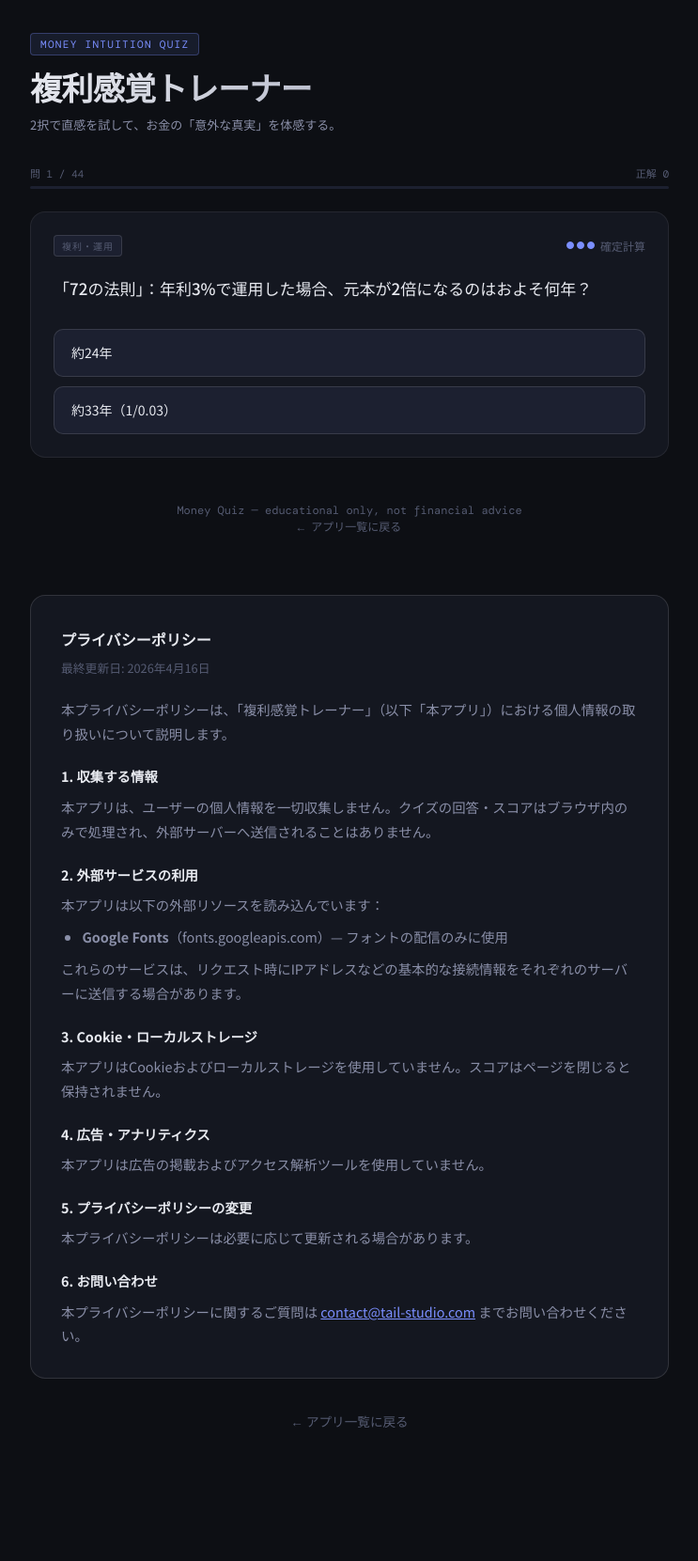
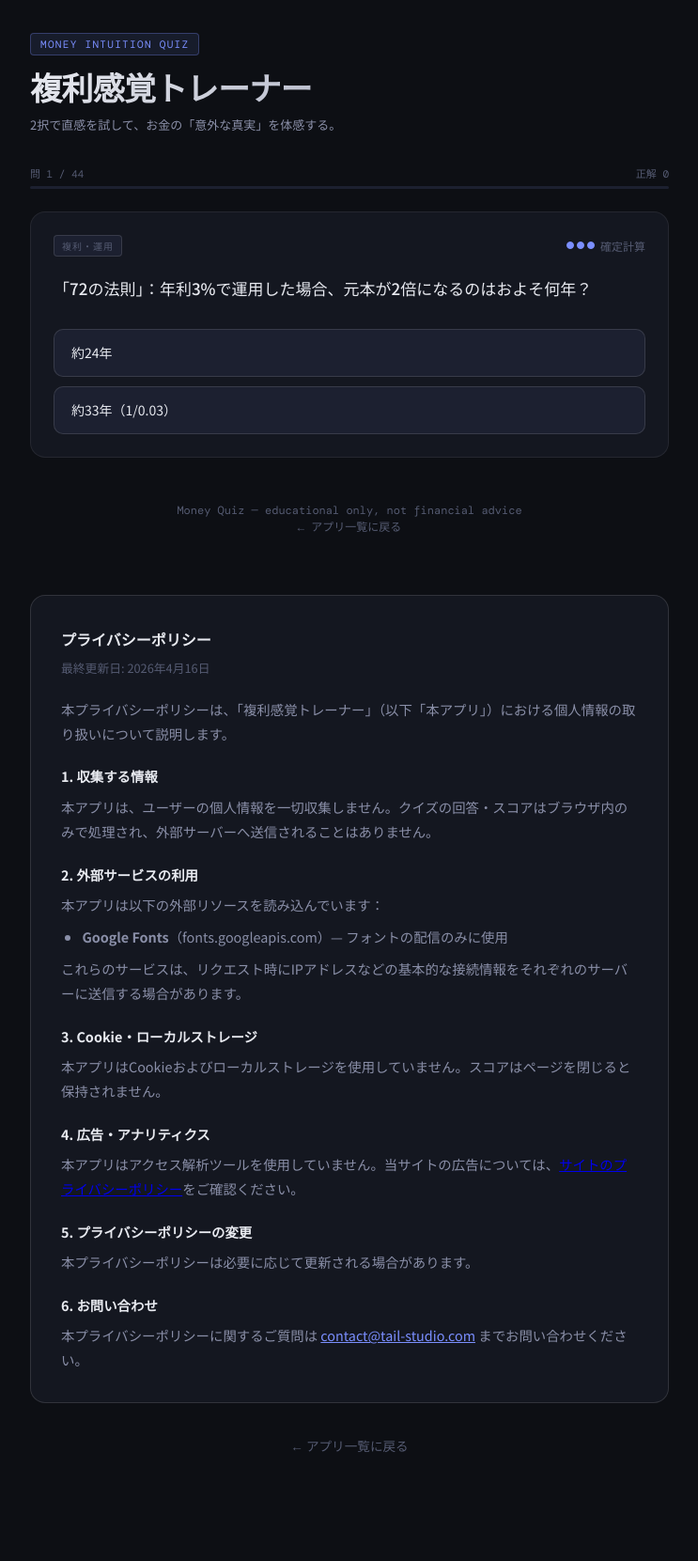
Before and after one commit to wat--/app-policies, a Jekyll site: the page apps/money-quiz/money_quiz.html, which Jekyll copies as it is, in a window 1280 px wide. Shown: the whole page at 94% size, without its empty margins (268-1011 px from the left). Built offline with Jekyll 4.4.1, drawn with Linux system fonts in a browser that asks for light colours; before the commit the page ends 1635 px from its top, so only the background shows below that; part of the change alters nothing that is shown.

Commit message:
複利感覚トレーナー: 正解が逆だった問題と比率の表記を修正、選択肢の並びを毎回入れ替える、広告の記載を更新
Co-Authored-By: Claude <noreply@anthropic.com>

```diff
--- a/apps/money-quiz/money_quiz.html
+++ b/apps/money-quiz/money_quiz.html
@@ -598,10 +598,10 @@ const QUESTIONS = [
     category: '積立タイミング',
     reliability: 3,
     text: `25歳から10年だけ積立（月3万・年利5%）してその後放置 vs 35歳から30年間積立（月3万・年利5%）。65歳時点でどちらが多い？`,
-    choices: ['10年だけ積立して放置した方が多い', '30年間積立し続けた方が当然多い'],
+    choices: ['30年間積立し続けた方が多い（ただし差は元本の差より小さい）', '10年だけ積立して放置した方が多い'],
     correct: 0,
-    answer: `早期10年積立が約${fmt(Q.q4_a_final - Q.q4_b)}万円多い`,
-    calc: `25歳から10年積立: 35歳時点で${fmt(Math.round(Q.q4_a_final / Math.pow(1.05, 30)))}万円\nそこから30年放置（複利）: ≒ ${fmt(Q.q4_a_final)}万円\n35歳から30年積立: ≒ ${fmt(Q.q4_b)}万円`,
+    answer: `30年積立が約${fmt(Q.q4_b - Q.q4_a_final)}万円多い。ただし元本は360万円と1,080万円で、3分の1の元本で約${Math.round(Q.q4_a_final / Q.q4_b * 100)}%まで届く`,
+    calc: `25歳から10年積立: 35歳時点で${fmt(Math.round(Q.q4_a_final / Math.pow(1.05, 30)))}万円\nそこから30年放置（複利）: ≒ ${fmt(Q.q4_a_final)}万円（元本 360万円）\n35歳から30年積立: ≒ ${fmt(Q.q4_b)}万円（元本 1,080万円）`,
     assumption: `月次複利・年利5%・税引前。`,
     caveat: null,
     checklist: null,
@@ -1014,9 +1014,9 @@ const QUESTIONS = [
     category: '複利・運用',
     reliability: 3,
     text: `100万円を年利5%で運用した場合、10年・20年・30年後の「増加額（利息分のみ）」の比はおよそ？`,
-    choices: ['1：3：7（加速度的に増える）', '1：2：3（線形に増える）'],
+    choices: [`およそ 1：${(Math.round(fvCalc(100,0.05,20)-100)/Math.round(fvCalc(100,0.05,10)-100)).toFixed(1)}：${(Math.round(fvCalc(100,0.05,30)-100)/Math.round(fvCalc(100,0.05,10)-100)).toFixed(1)}（加速度的に増える）`, '1：2：3（線形に増える）'],
     correct: 0,
-    answer: `おおよそ 1：3：7 の比率`,
+    answer: `おおよそ 1：${(Math.round(fvCalc(100,0.05,20)-100)/Math.round(fvCalc(100,0.05,10)-100)).toFixed(1)}：${(Math.round(fvCalc(100,0.05,30)-100)/Math.round(fvCalc(100,0.05,10)-100)).toFixed(1)} の比率`,
     calc: `10年後: ${fmt(Math.round(fvCalc(100,0.05,10)))}万（増加 ${fmt(Math.round(fvCalc(100,0.05,10)-100))}万）\n20年後: ${fmt(Math.round(fvCalc(100,0.05,20)))}万（増加 ${fmt(Math.round(fvCalc(100,0.05,20)-100))}万）\n30年後: ${fmt(Math.round(fvCalc(100,0.05,30)))}万（増加 ${fmt(Math.round(fvCalc(100,0.05,30)-100))}万）\n増加比: 1 : ${(Math.round(fvCalc(100,0.05,20)-100)/Math.round(fvCalc(100,0.05,10)-100)).toFixed(1)} : ${(Math.round(fvCalc(100,0.05,30)-100)/Math.round(fvCalc(100,0.05,10)-100)).toFixed(1)}`,
     assumption: `年利5%・複利。`,
     caveat: null,
@@ -1159,10 +1159,15 @@ function renderQuestion() {
   document.getElementById('rel-dots').innerHTML = dots;
   document.getElementById('rel-label').textContent = r.label;
 
-  // 選択肢
+  // 選択肢。正解がいつも同じ位置にならないよう、出題のたびに並びを入れ替える
   const choicesEl = document.getElementById('q-choices');
-  choicesEl.innerHTML = q.choices.map((c, i) =>
-    `<button class="choice-btn" onclick="answer(${i})">${c}</button>`
+  const shown = q.choices.map((_, i) => i);
+  for (let i = shown.length - 1; i > 0; i--) {
+    const j = Math.floor(Math.random() * (i + 1));
+    [shown[i], shown[j]] = [shown[j], shown[i]];
+  }
+  choicesEl.innerHTML = shown.map((i) =>
+    `<button class="choice-btn" data-choice="${i}" onclick="answer(${i})">${q.choices[i]}</button>`
   ).join('');
 
   // 解説を隠す
@@ -1179,7 +1184,8 @@ function answer(idx) {
 
   // 選択肢の色付け
   const btns = document.querySelectorAll('.choice-btn');
-  btns.forEach((btn, i) => {
+  btns.forEach((btn) => {
+    const i = Number(btn.dataset.choice);
     btn.disabled = true;
     if (i === q.correct) btn.classList.add('correct');
     else if (i === idx && !isCorrect) btn.classList.add('wrong');
@@ -1305,7 +1311,7 @@ start();
   <p>本アプリはCookieおよびローカルストレージを使用していません。スコアはページを閉じると保持されません。</p>
 
   <h3 style="font-size:0.9rem;font-weight:700;color:var(--text);margin:1.25rem 0 0.4rem;">4. 広告・アナリティクス</h3>
-  <p>本アプリは広告の掲載およびアクセス解析ツールを使用していません。</p>
+  <p>本アプリはアクセス解析ツールを使用していません。当サイトの広告については、<a href="../../privacy-policy.html">サイトのプライバシーポリシー</a>をご確認ください。</p>
 
   <h3 style="font-size:0.9rem;font-weight:700;color:var(--text);margin:1.25rem 0 0.4rem;">5. プライバシーポリシーの変更</h3>
   <p>本プライバシーポリシーは必要に応じて更新される場合があります。</p>
```
